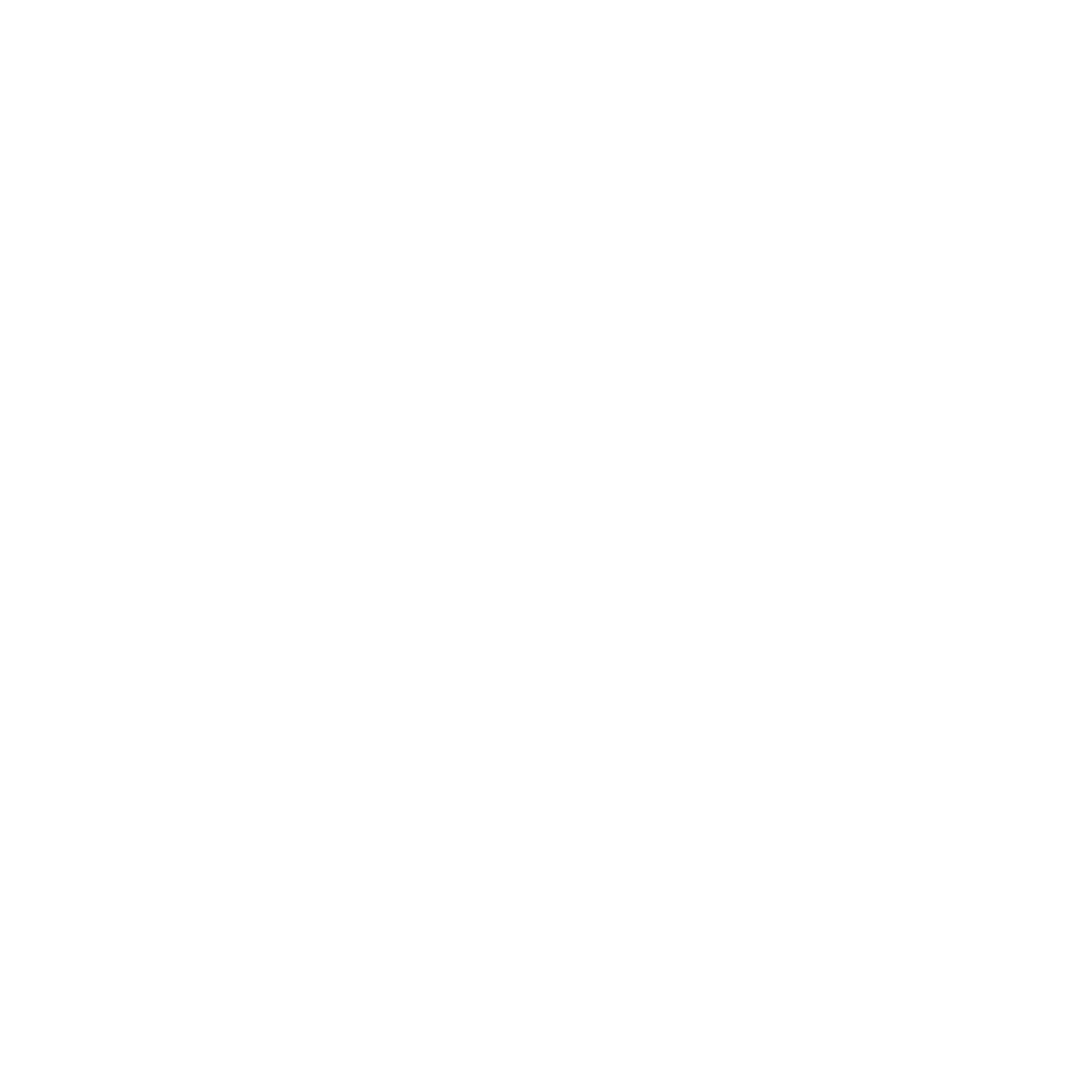
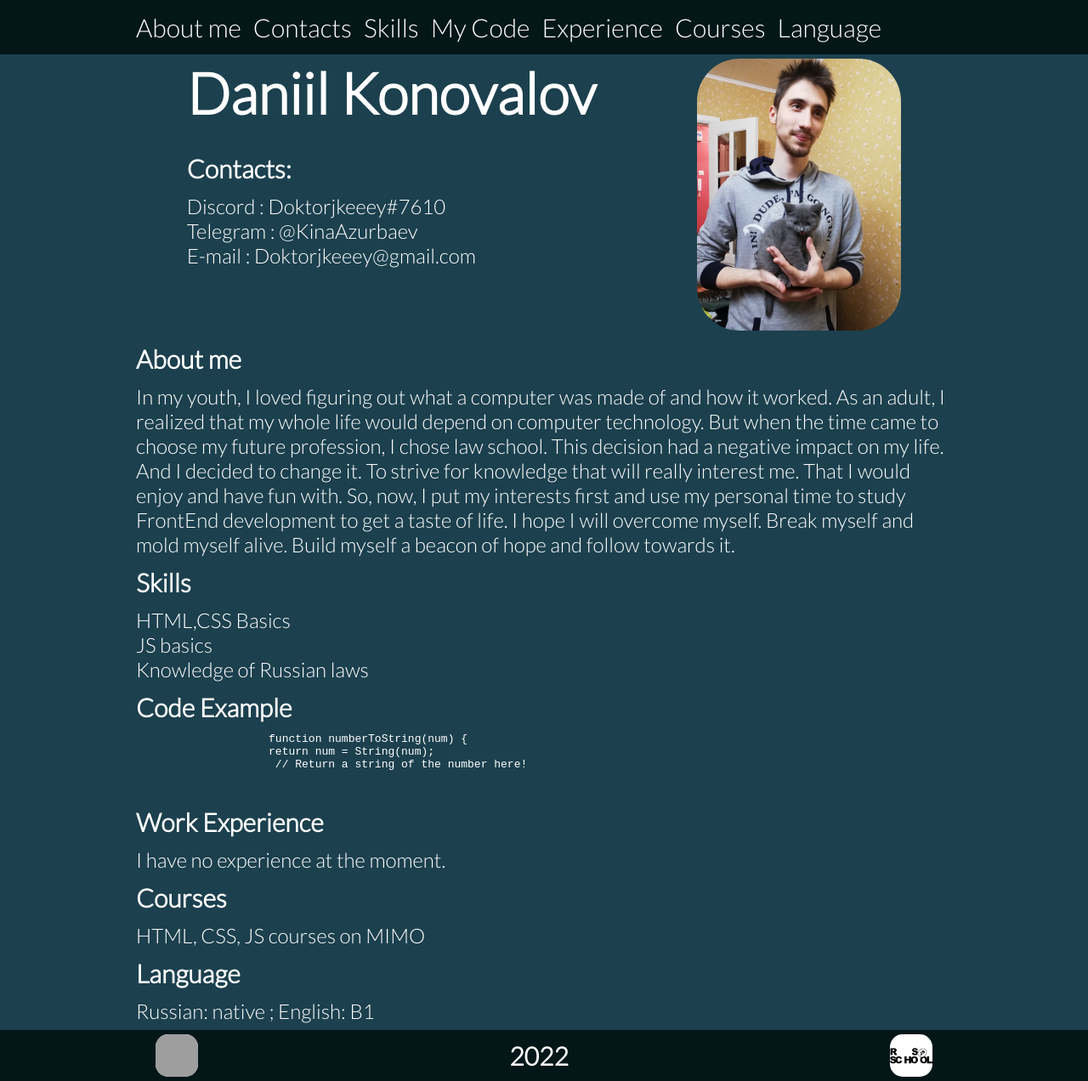
Before and after one commit to Diskojkeeey/rsschool-cv, a plain HTML site: page index.html in a window 1280 px wide. Shown: the whole page at 85% size. Before the commit the page ends 800 px from the top, so only its background shows below. Drawn offline with Linux system fonts and the light colour scheme; grey boxes are pictures that could not be loaded.

Commit message:
feat: add finish basic page layout

```diff
--- a/index.html
+++ b/index.html
@@ -1,8 +1,84 @@
 <!DOCTYPE html>
-<html lang="ru">
+<html lang="en">
     <head>
-        <title>cv</title>
+        <meta charset="UTF-8">
+        <meta name="viewport" content="width=device-width, initial-scale=1.0">
+        <link href="https://fonts.googleapis.com/css2?family=Lato:wght@100;300&display=swap" rel="stylesheet">
+        <title>Daniil Konovalov-Future Frontend Developer</title>
+        <link rel="stylesheet" href="./style.css">
     </head>
     <body>
+    <header>
+        <nav class="nav">
+            <ul class="nav-list">
+                <li class="nav-item"><a href="#Aboutme">About me</a></li>
+                <li class="nav-item"><a href="#contacts">Contacts</a></li>
+                <li class="nav-item"><a href="#Skills">Skills</a></li>
+                <li class="nav-item"><a href="#MyCode">My Code</a></li>
+                <li class="nav-item"><a href="#Experience">Experience</a></li>
+                <li class="nav-item"><a href="#Courses">Courses</a></li>
+                <li class="nav-item"><a href="#Language">Language</a></li>
+            </ul>
+        </nav>
+    </header>
+        <main class="nav">
+        <section class="title">
+            <div class="main-title">
+                <h1>Daniil Konovalov</h1>
+                <br>
+                <h2 id="Contacts">Contacts:</h2>
+                    <ul class="contacts-list">
+                        <li>Discord : Doktorjkeeey#7610</li>
+                        <li>Telegram : @KinaAzurbaev</li>
+                        <li>E-mail : Doktorjkeeey@gmail.com</li>
+                    </ul>
+            </div>
+            <div class="avatar1">
+                <img id="avatar" src="./photo.jpg" alt="avatar">
+            </div>
+        </section>
+            <section class="aboutme1">
+                <h2 id="Aboutme">About me</h2>
+                    <p>In my youth, I loved figuring out what a computer was made of and how it worked. As an adult, I realized that my whole life would depend on computer technology. But when the time came to choose my future profession, I chose law school. This decision had a negative impact on my life. And I decided to change it. To strive for knowledge that will really interest me. That I would enjoy and have fun with. So, now, I put my interests first and use my personal time to study FrontEnd development to get a taste of life.
+                I hope I will overcome myself. Break myself and mold myself alive. Build myself a beacon of hope and follow towards it.</p>
+            </section>
+            <section>
+                <h2 id="Skills">Skills</h2>
+                <ul class="skill-list">
+                    <li>HTML,CSS Basics</li>
+                    <li>JS basics</li>
+                    <li>Knowledge of Russian laws</li>
+                </ul>
+            </section>
+            <section>
+                <h2 id="MyCode">Code Example</h2>
+                <pre>
+                    <code>function numberToString(num) {
+                    return num = String(num);
+                     // Return a string of the number here!
+                    </code>
+                </pre>
+            </section>
+            <section>
+                <h2 id="Experience">Work Experience</h2>
+                <p>I have no experience at the moment.</p>
+            </section>
+            <section>
+                <h2 id="Courses">Courses</h2>
+                <p>HTML, CSS, JS courses on <a href="https://getmimo.com">MIMO</a></p>
+            </section>
+            <section>
+                <h2 id="Language">Language</h2>
+                <p>Russian: native ; English: B1
+                </p>
+            </section>
+            </main>
+            <footer>
+                <section class="footer-links">
+                    <div><a href="https://github.com/Diskojkeeey"><img id="github" src="./Octocat.png" alt="githublogo"></a></div>
+                    <div class="data"><h2 id="data1">2022</h2></div>
+                    <div><a href="https://rs.school/js/"><img id="rss" src="./rs_school_js.svg" alt="logorss"></a></div>
+                </section>
+            </footer>
     </body>
 </html>
--- a/style.css
+++ b/style.css
@@ -1,3 +1,90 @@
-body {
-color: aqua;
+* {
+ box-sizing: border-box;
+ margin:0;
+ padding:0;
 }
+html {
+    scroll-behavior: smooth;
+}
+header {
+background-color: #031718;
+}
+.nav {
+max-width: 960px;
+margin: 0 auto;
+}
+.nav-list {
+    font-size: 30px;
+    display: flex;
+    justify-content: flex-start;
+    color: #ffffff;
+    list-style: none;
+}
+ .nav-item {
+    padding: 14px 14px 14px 0;
+ }
+ body {
+    font-family:'Lato', sans-serif;
+    background-color: #1c404e;
+    color: #ffffff;
+ }
+ h1 {
+     margin-top: 5px;
+    font-size: 67px;
+    display: flex;
+    justify-content: flex-start;
+ }
+ a {
+     text-decoration: none;
+     color: #ffffff;
+ }
+ p {
+font-size: 24px;
+ }
+ h2 {
+     font-size: 30px;
+     margin: 12px 12px 12px 0;
+
+ }
+ #avatar {
+     margin-top: 5px;
+     border-radius: 50px;
+     width: 240px;
+     height: 320px;
+ }
+ .contacts-list {
+     list-style: none;
+     font-size: 24px;
+ }
+ .skill-list {
+    list-style: none;
+    font-size: 24px;
+ }
+ .title {
+     display: flex;
+     justify-content: space-around;
+ }
+ .footer-links {
+    background-color: #031718;
+     margin-top: 8px;
+     display: flex;
+     justify-content: space-around;
+ }
+
+ #github {
+     width: 50px;
+     height: 50px;
+     background-color: #ffffff;
+     border-radius: 15px;
+     margin-top: 5px;
+ }
+ #rss {
+     margin-top: 5px;
+     width: 50px;
+     height: 50px;
+     background-color: #ffffff;
+     border-radius: 15px;
+ }
+ .data #data1 {
+    text-align: center;
+ }
```
Also changed, not shown: photo.jpg (added), rs_school_js.svg (added), 1 other file.
